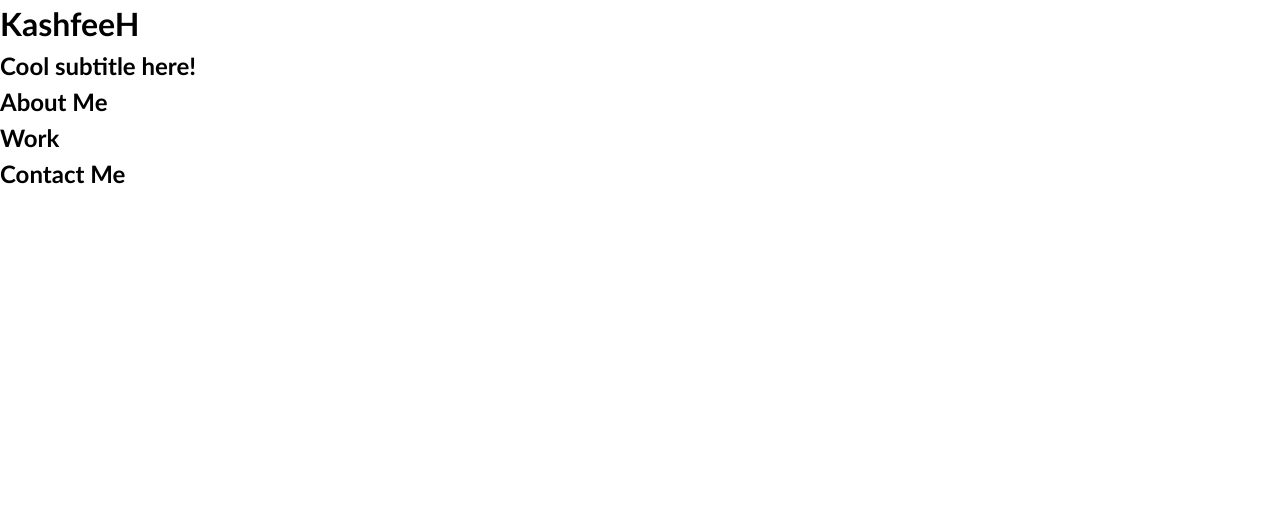
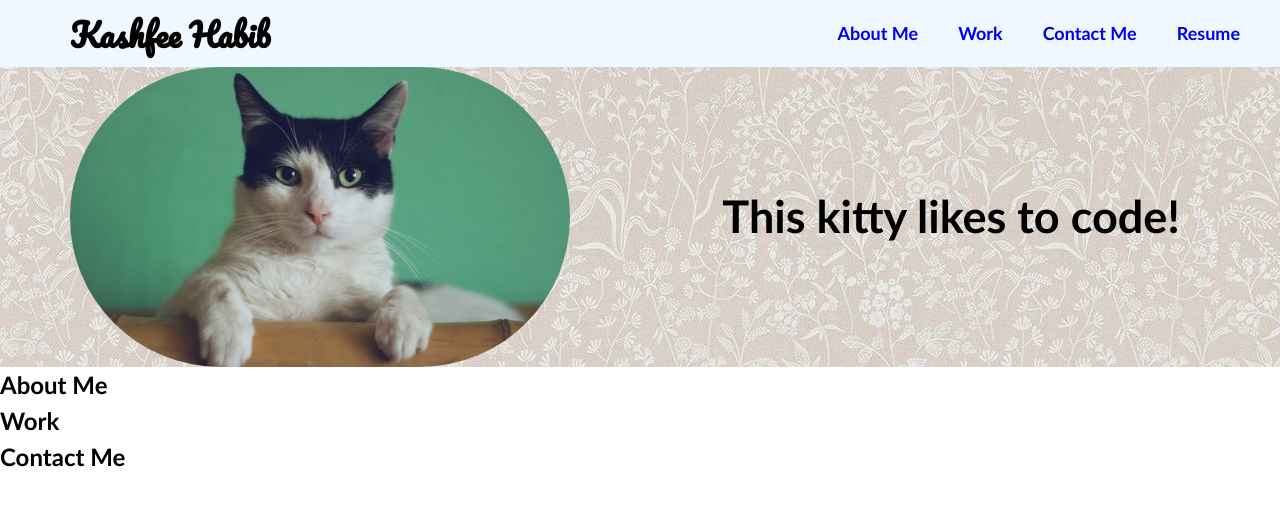
Before and after one commit to KashfeeH/Portfolio, a plain HTML site: page index.html in a window 1280 px wide. Drawn offline with Linux system fonts and the light colour scheme.

Commit message:
intial ideas of nav and header

```diff
--- a/assets/css/style.css
+++ b/assets/css/style.css
@@ -1,3 +1,5 @@
+
+
 * {
   box-sizing: border-box;
 }
@@ -9,15 +11,56 @@ body {
   line-height: 1.5;
 }
 
-h1,
-h2,
-h3,
-h4,
-h5,
-h6 {
+h1, h2, h3, h4, h5, h6 {
   margin: 0;
 }
 
-p {
-  margin: 0;
-}
+header{
+  background-color: aliceblue;
+  width: 100%;
+  display: flex;
+  justify-content: space-between;
+  align-items: center;
+ }
+
+ header h1{
+  padding-left: 70px;
+  font-family: pacifico;
+ }
+
+ nav ul{
+  margin: 20px;
+  display: flex;
+  list-style-type: none;
+ }
+  nav ul li a{
+    font-size: 18px;
+    margin: 20px;
+    text-decoration: none;
+    font-weight: bold;
+  }
+
+  .hero-banner{
+    background-image: url(/assets/images/pattern.jpg);
+    background-repeat: repeat;
+    display: flex;
+    justify-content: space-between;
+  }
+
+  .header{
+    margin-right: 100px;
+    display: flex;
+    align-items: center;
+    font-size: 30px;
+
+  }
+  .image{
+    background-image: url(/assets/images/cat.jpg);
+    height: 300px;
+    width: 500px;
+    margin-left: 70px;
+    background-position: center;
+    background-repeat: no-repeat;
+    background-size: cover;
+    border-radius: 150px;
+  }
--- a/index.html
+++ b/index.html
@@ -5,24 +5,35 @@
   <meta charset="UTF-8">
   <meta name="viewport" content="width=device-width, initial-scale=1.0">
   <meta http-equiv="X-UA-Compatible" content="ie=edge">
-  <title>KashfeeH // Web Developer</title>
+  <link rel="preconnect" href="https://fonts.googleapis.com">
+  <link rel="preconnect" href="https://fonts.gstatic.com" crossorigin>
+ <link href="https://fonts.googleapis.com/css2?family=Pacifico&display=swap" rel="stylesheet">
+  <title>KashfeeH// Web Developer</title>
   <link rel="stylesheet" href="./assets/css/style.css" />
 </head>
 
 <body>
   <!-- main logo / nav -->
   <header>
-    <h1>KashfeeH</h1>
+    <h1>Kashfee Habib</h1>
     <nav>
+      <ul>
+        <li><a href='#'>About Me</a></li>
+        <li><a href='#'>Work</a></li>
+        <li><a href='#'>Contact Me</a></li>
+        <li><a href='#'>Resume</a></li>
+      </ul>
     </nav>
   </header>
 
   <!-- hero banner -->
   <section class="hero-banner">
-    <div>
-      <h2>Cool subtitle here!</h2>
-    </div>
-  </section>
+     <div class="image"></div>
+      </div>
+      <div class="header">
+        <h2>This kitty likes to code!</h2>
+      </div>
+      </section>
 
   <main class="page-wrapper">
     <!-- about me -->
```
Also changed, not shown: assets/images/cat.jpg (added), assets/images/pattern.jpg (added).
